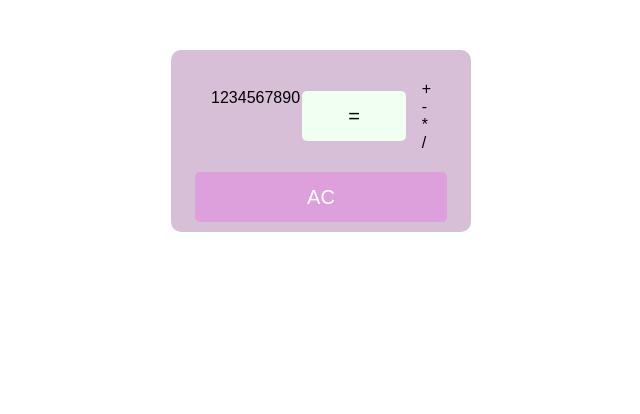
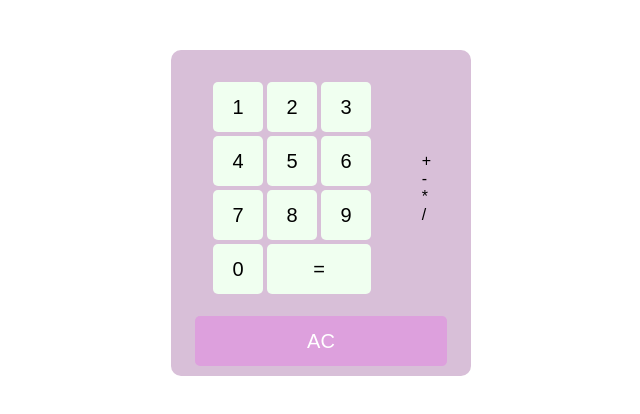
Before and after one commit to melanienolan/react-calculator, a React (Create React App) app: page / in a window 1280 px wide. Shown: the top 414 px of the page, without its empty margins (319-959 px from the left). Built offline with nearby package versions, Linux system fonts and the light colour scheme.

Commit message:
added styles for number buttons

```diff
--- a/src/Components/Number.js
+++ b/src/Components/Number.js
@@ -1,8 +1,19 @@
 import React from 'react';
 
 const Number = props => {
+  const numberStyles = {
+    width: '50px',
+    height: '50px',
+    display: 'flex',
+    justifyContent: 'center',
+    alignItems: 'center',
+    borderRadius: '5px',
+    margin: '2px',
+    backgroundColor: 'honeydew',
+    fontSize: '20px'
+  };
   return (
-    <div onClick={() => props.onNumberClick(props.number)} className="Number">
+    <div style={numberStyles} onClick={() => props.onNumberClick(props.number)}>
       {props.number}
     </div>
   );
```
